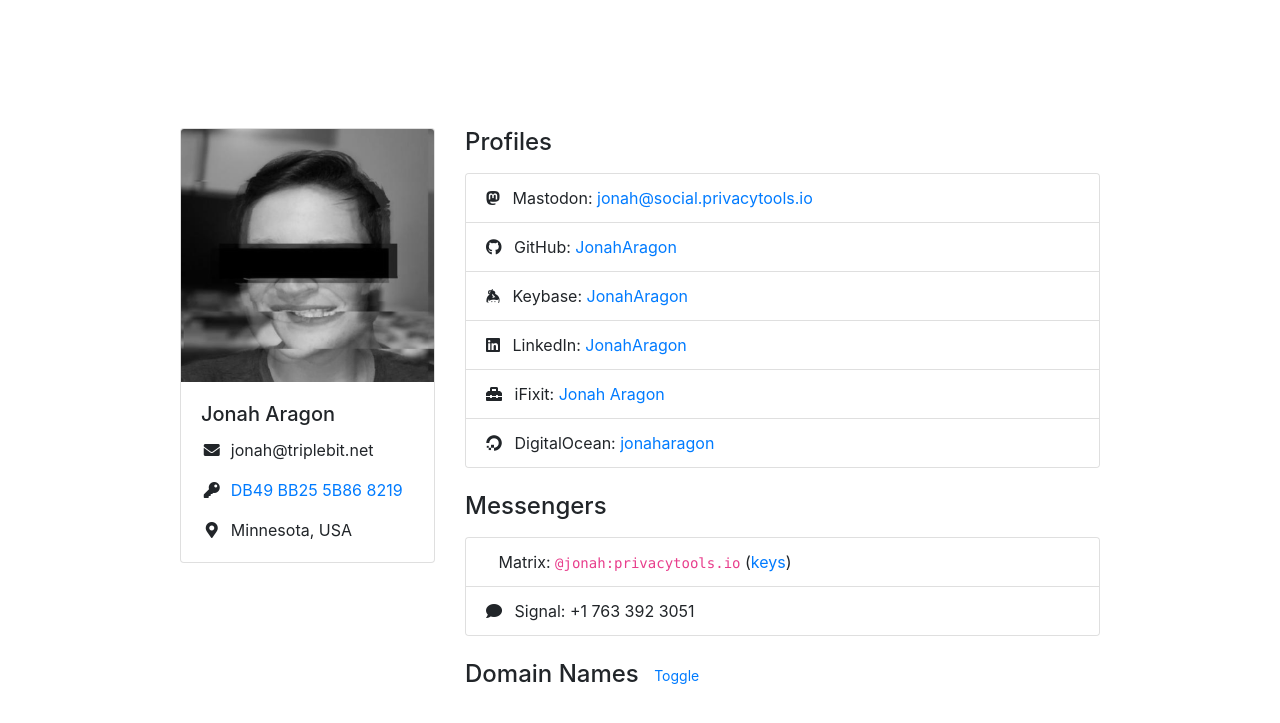
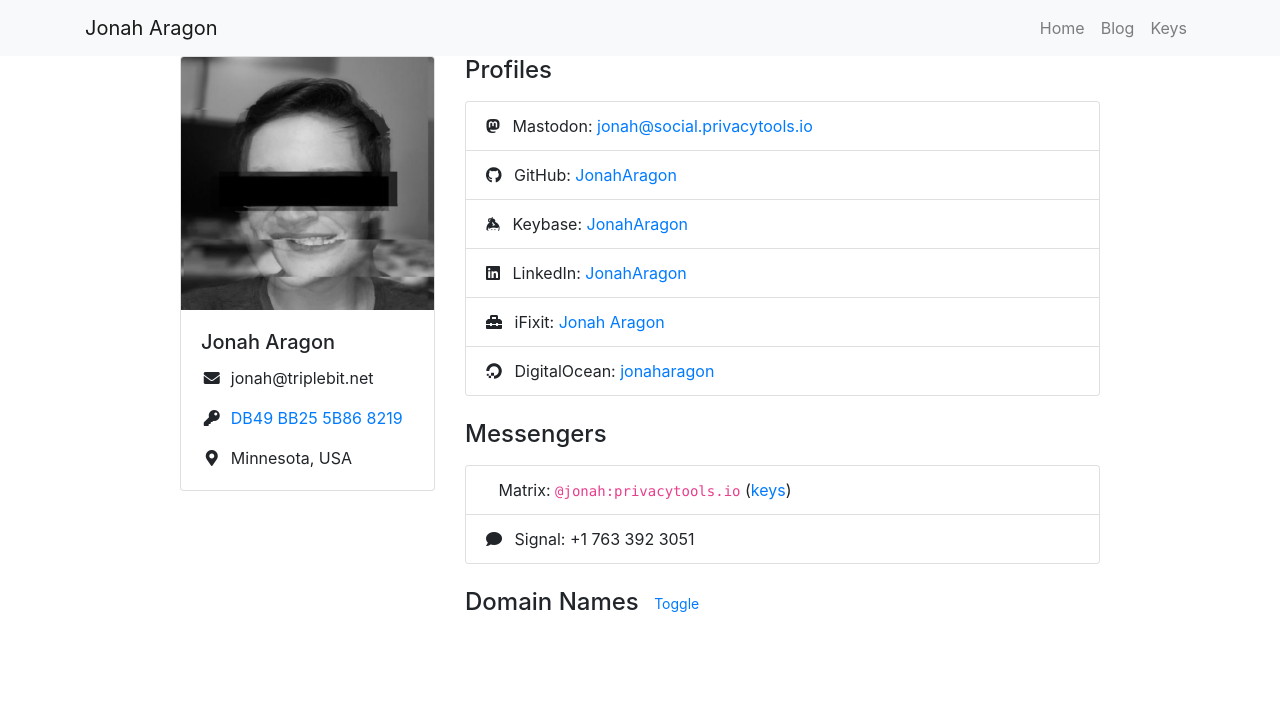
Before and after one commit to jonaharagon/www.jonaharagon.com, a Jekyll site: the page built from index.html, in a window 1280 px wide. Shown: the top 723 px of the page. Built offline with Jekyll 4.4.1, drawn with Linux system fonts in a browser that asks for light colours; nearby versions of some CDN libraries.

Commit message:
Add Navbar

```diff
--- a/_includes/head.html
+++ b/_includes/head.html
@@ -3,7 +3,7 @@
   <meta name="viewport" content="width=device-width, initial-scale=1, shrink-to-fit=no">
   <meta name="description" content="">
   <meta name="author" content="Jonah Aragon">
-  <title>Jonah Aragon</title>
+  {% if page.title %}<title>{{ page.title }} | Jonah Aragon</title>{% else %}<title>Jonah Aragon</title>{% endif %}
   <link rel="canonical" href="https://www.jonaharagon.com/">
   <link rel="stylesheet" href="/assets/css/app.css">
   {% if jekyll.environment == "production" %}
@@ -11,9 +11,4 @@
   {%- else -%}
   <link rel="stylesheet" href="https://use.fontawesome.com/releases/v5.8.1/css/all.css" integrity="sha384-50oBUHEmvpQ+1lW4y57PTFmhCaXp0ML5d60M1M7uH2+nqUivzIebhndOJK28anvf" crossorigin="anonymous">
   {%- endif -%}
-  <style>
-  .first {
-    padding-top: 8em;
-  }
-  </style>
 </head>
--- /dev/null
+++ b/_includes/nav.html
@@ -0,0 +1,21 @@
+<nav class="navbar navbar-expand-lg navbar-light bg-light">
+  <div class="container">
+    <a class="navbar-brand" href="/">Jonah Aragon</a>
+    <button class="navbar-toggler" type="button" data-toggle="collapse" data-target="#navbarTogglerDemo02" aria-controls="navbarTogglerDemo02" aria-expanded="false" aria-label="Toggle navigation">
+      <span class="navbar-toggler-icon"></span>
+    </button>
+    <div class="collapse navbar-collapse" id="navbarTogglerDemo02">
+      <div class="mr-auto"></div>
+      <ul class="navbar-nav mt-2 mt-lg-0">
+        <li class="nav-item">
+          <a class="nav-link" href="/">Home</a>
+        </li>
+        <li class="nav-item">
+          <a class="nav-link" href="https://blog.jonaharagon.com/">Blog</a>
+        </li>
+        <li class="nav-item">
+          <a class="nav-link" href="/keys/">Keys</a>
+        </li>
+      </ul>
+  </div>
+</nav>
--- a/_layouts/default.html
+++ b/_layouts/default.html
@@ -2,6 +2,9 @@
 <html lang="en-US">
 {% include head.html %}
 <body>
+    <header>
+        {% include nav.html %}
+    </header>
     <main>
         {{ content }}
     </main>
```
Also changed, not shown: _layouts/page.html (added, +8 -0 lines).
